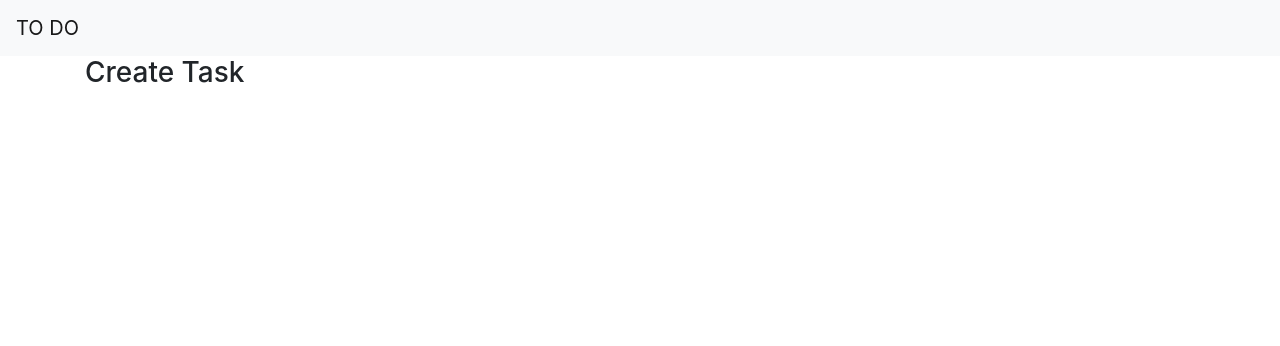
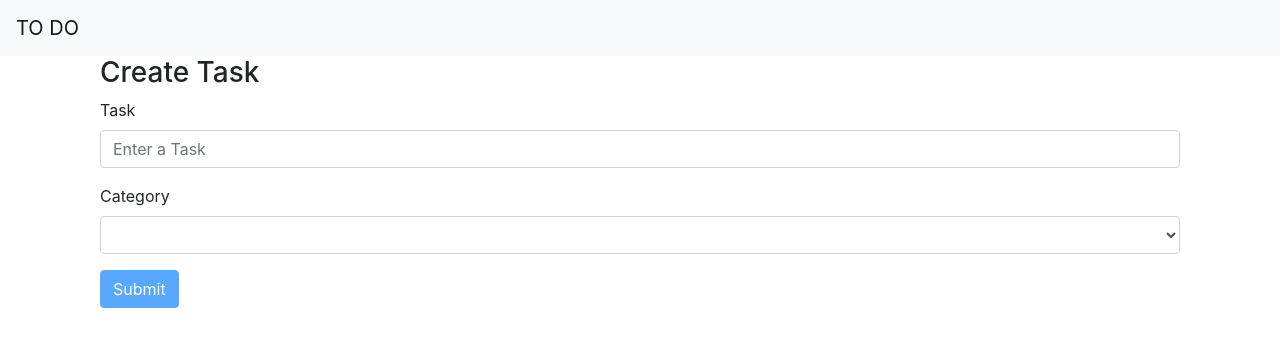
Before and after one commit to jaimepokhoy/angularbootcamp, an Angular app: page /create in a window 1280 px wide. Shown: the top 346 px of the page. Built offline with nearby package versions, Linux system fonts and the light colour scheme.

Commit message:
Form Lab Solution

```diff
--- a/src/app/create-task/create-task.component.html
+++ b/src/app/create-task/create-task.component.html
@@ -1 +1,20 @@
+<div class="container">
 <h3>Create Task</h3>
+
+<form #taskForm="ngForm" (ngSubmit)="onSubmit()">
+  <div class="form-group">
+    <label for="name">Task</label>
+    <input #task="ngModel" type="text" class="form-control" id="task" name="task" placeholder="Enter a Task" [(ngModel)]="model.task" required>
+    <div [hidden]="task.valid || task.pristine" class="alert alert-danger">Task name is required</div>
+  </div>
+
+  <div class="form-group">
+    <label for="category">Category</label>
+    <select class="form-control" id="category" name="category" [(ngModel)]="model.category">
+      <option *ngFor="let category of categories" [value]="category">{{category}}</option>
+    </select>
+  </div>
+
+  <button [disabled]="taskForm.invalid" type="submit" class="btn btn-primary">Submit</button>
+</form>
+</div>
--- a/src/app/create-task/create-task.component.ts
+++ b/src/app/create-task/create-task.component.ts
@@ -9,6 +9,9 @@ import { Router } from '@angular/router';
 })
 export class CreateTaskComponent implements OnInit {
 
+  categories = ['Personal', 'Work'];
+  model: any = {};
+
   constructor( private listService: ListService, private router: Router) {
   }
 
@@ -16,6 +19,9 @@ export class CreateTaskComponent implements OnInit {
   }
 
   onSubmit() {
+    this.listService.addTask(this.model).subscribe(() => {
+      this.router.navigate(['/']);
+    });
   }
 
 }
```
